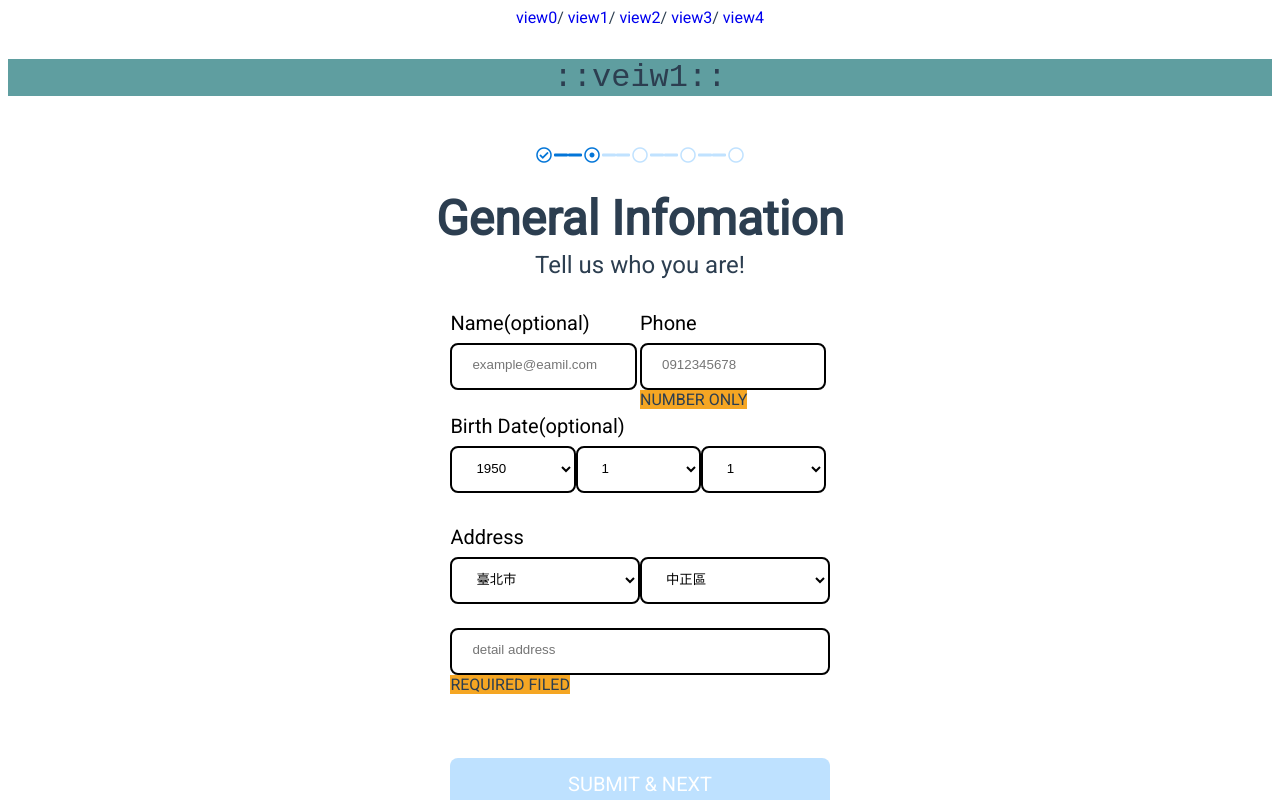
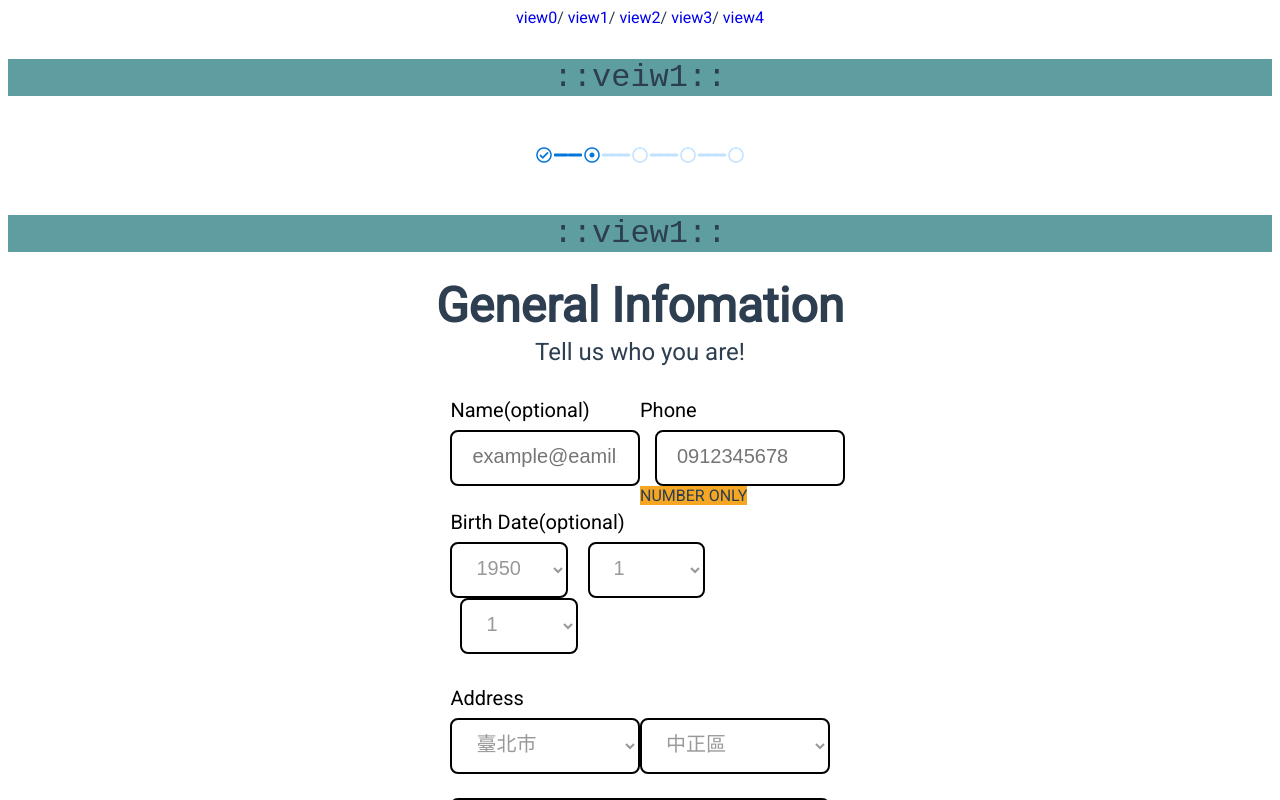
Before and after one commit to rosethorn999/hexschool_F2E_week6, a Vue app: page /#/ in a window 1280 px wide. Both pictures are taken after a click on the link "view1". Shown: the top 800 px of the page. Built offline with nearby package versions, Linux system fonts and the light colour scheme.

Commit message:
view1和view3的畫面調整

```diff
--- a/src/components/view1.vue
+++ b/src/components/view1.vue
@@ -1,5 +1,6 @@
 <template>
   <div class="view1">
+    <pre>::view1::</pre>
     <h1>General Infomation</h1>
     <p>
       Tell us who you are!
@@ -16,13 +17,13 @@
       </div>
       <div class="form-group" id="form-group-birthday">
         <label class="label-title">Birth Date(optional)</label>
-        <select v-model="YYYY">
+        <select class="birthday-yyyy" v-model="YYYY">
             <option v-for="(YYYY,index) in YYYYs" :key="index">{{YYYY}}</option>
         </select>
-        <select>
+        <select class="birthday-mm">
             <option v-for="(MM,index) in 12" :key="index">{{MM}}</option>
         </select>
-        <select>
+        <select class="birthday-dd">
             <option v-for="(DD,index) in 31" :key="index">{{DD}}</option>
         </select>
       </div>
@@ -149,33 +150,53 @@ export default {
   width: 50%;
 }
 
+input,
+select {
+  font-size: 20px;
+  color: #999999;
+  letter-spacing: 0;
+  text-align: left;
+  line-height: 24px;
+}
 #form-group-name input {
-  width: 75%;
+  width: 100%;
   background: #ffffff;
   border: 2px solid #000000;
   border-radius: 8px;
   padding: 12px 20px 16px;
+  margin-right: 15px;
+  box-sizing: border-box;
 }
 #form-group-telphone {
   float: right;
   width: 50%;
 }
 #form-group-telphone input {
-  width: 75%;
+  width: 100%;
   background: #ffffff;
   border: 2px solid #000000;
   border-radius: 8px;
   padding: 12px 20px 16px;
+  margin-left: 15px;
+  box-sizing: border-box;
 }
-select {
+
+#form-group-birthday select {
   background: #ffffff;
   border: 2px solid #000000;
   border-radius: 8px;
   padding: 12px 20px 16px;
-  height: 47px;
+  width: 30.9%;;
 }
-#form-group-birthday select {
-  width: 33%;
+.birthday-yyyy {
+  margin-right: 10px;
+}
+.birthday-mm {
+  margin-right: 10px;
+  margin-left: 10px;
+}
+.birthday-dd {
+  margin-left: 10px;
 }
 .label-title {
   display: block;
@@ -201,4 +222,17 @@ select {
   width: 100%;
   box-sizing: border-box;
 }
+
+#button {
+  background: #bde0fd;
+  border: 0;
+  width: 100%;
+  height: 52px;
+  border-radius: 8px;
+  margin-top: 40px;
+  font-family: "Roboto" !important;
+  font-size: 20px;
+  color: white;
+  cursor: pointer;
+}
 </style>
--- a/src/components/view3.vue
+++ b/src/components/view3.vue
@@ -26,12 +26,12 @@
         <input type="text" v-model="CVV" placeholder="123"/>
         <div class="alarm" v-show="CVVError">MUST BE 3 CHARACTERS</div>
       </div>
-      <div class="form-group">
+      <div class="form-group" id="form-group-Date">
         <label>Expire Date</label>
-        <select v-model="eMM">
+        <select v-model="eMM" id="form-group-Date-MM">
             <option v-for="(MM,index) in MMs" :key="index">{{MM}}</option>
         </select>
-        <select v-model="eYY">
+        <select v-model="eYY" id="form-group-Date-YY">
             <option v-for="(YY,index) in YYs" :key="index">{{YY}}</option>
         </select>
       </div>
@@ -144,8 +144,9 @@ export default {
 <!-- Add "scoped" attribute to limit CSS to this component only -->
 <style scoped>
 .alarm {
-  display: inline;
+  display: block;
   background-color: #f5a623;
+  width: 125px;
 }
 
 .view3 h1 {
@@ -182,6 +183,7 @@ export default {
   letter-spacing: 0;
   text-align: left;
   line-height: 24px;
+  box-sizing: border-box;
 }
 #form-group-CardNum {
   box-sizing: border-box;
@@ -189,18 +191,36 @@ export default {
 #form-group-CardNum input {
   width: 100%;
 }
-#form-group-Cardholder input,
-#form-group-Bank input {
-}
 
 #form-group-Cardholder {
-  float: left;
+  box-sizing: border-box;
+  display: inline-block;
+  width: 45%;
+  margin-right: 5%;
 }
 #form-group-Bank {
-  /* float: right; */
+  box-sizing: border-box;
+  display: inline-block;
+  width: 50%;
 }
-.form-group-CVV {
+#form-group-Cardholder input {
+  /*margin-right: 5px;*/
+  width: 100%;
+}
+#form-group-Bank input {
+  /*margin-left: 5px;*/
+  width: 100%;
+}
+#form-group-CVV {
   float: left;
+  width: 32%;
+  margin-right: 6px;
+}
+#form-group-CVV input {
+  width: 100%;
+}
+#form-group-Date select {
+  width: 33%;
 }
 #button {
   background: #bde0fd;
```
